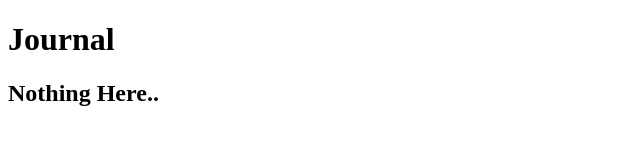
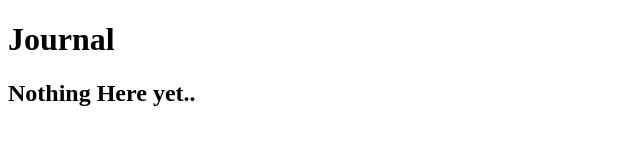
Before and after one commit to Gnaaruag/Gnaaruag.github.io, a plain HTML site: page jrnl.html in a window 1280 px wide. Shown: the full height of the page, 0-640 px from the left. Drawn offline with Linux system fonts and the light colour scheme.

Commit message:
Update jrnl.html

```diff
--- a/jrnl.html
+++ b/jrnl.html
@@ -8,7 +8,7 @@
 
 <body>
   <h1> Journal </h1>
-  <h2> Nothing Here.. </h2>
+  <h2> Nothing Here yet.. </h2>
 
 </body>
 
```
